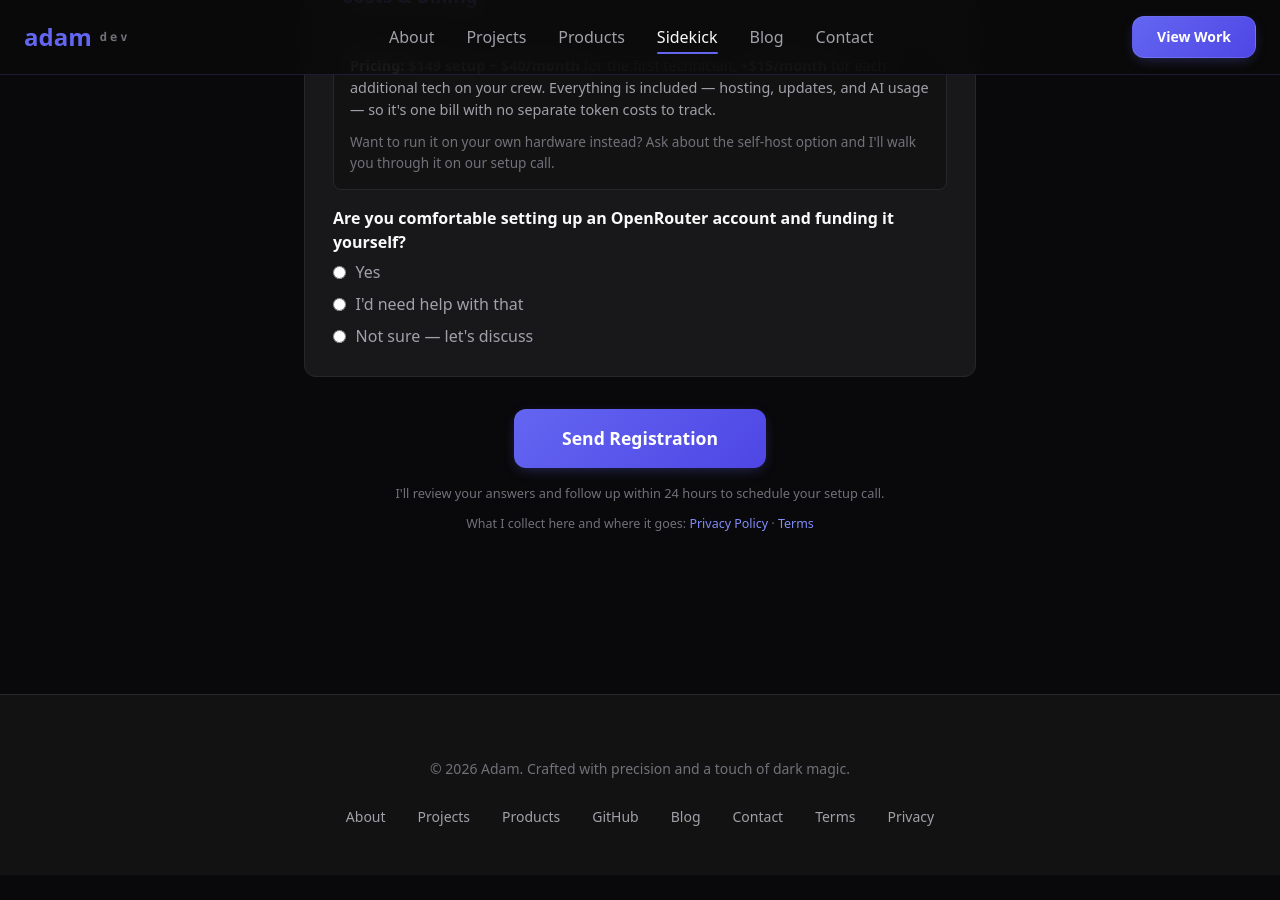
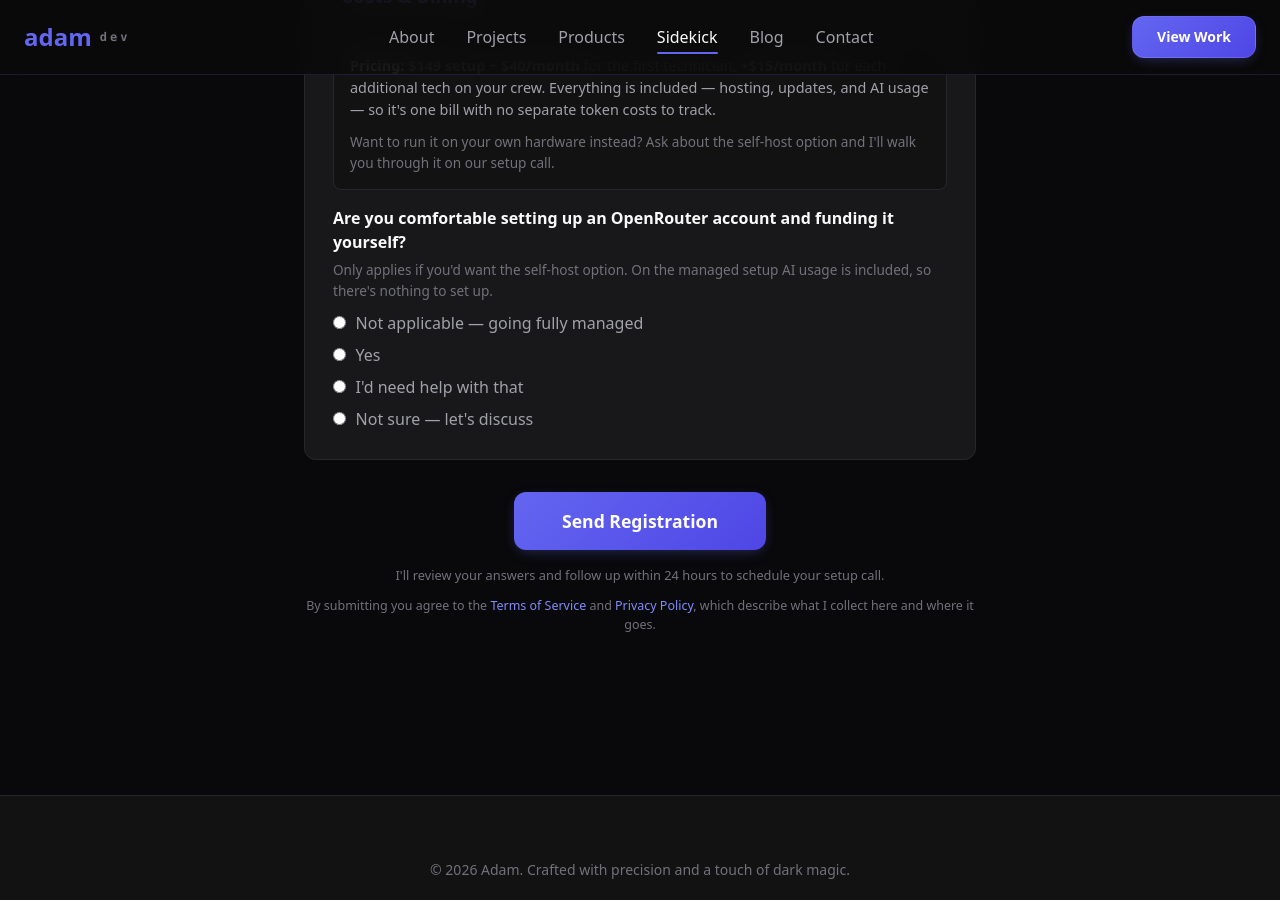
Before and after one commit to slashadams/Dev-Adam.com, a Jekyll site: the page built from field-service-sidekick/register.html, in a window 1280 px wide and 900 px high, scrolled down 3581 px. Built offline with Jekyll 4.4.1, drawn with Linux system fonts in a browser that asks for light colours; nearby versions of some CDN libraries; before the commit the page ends 4456 px from its top, so only the background shows below that.

Commit message:
Scope OpenRouter question to self-host; add ToS/Privacy consent line

```diff
--- a/field-service-sidekick/register.html
+++ b/field-service-sidekick/register.html
@@ -276,9 +276,13 @@ description: Get your own field service agent. Fill out this form and I'll spin
 
         <div>
           <label style="display:block;font-weight:600;margin-bottom:0.4rem;color:var(--text-primary)">Are you comfortable setting up an OpenRouter account and funding it yourself?</label>
+          <p style="margin:0 0 0.6rem;color:var(--text-muted);font-size:0.85rem">Only applies if you'd want the self-host option. On the managed setup AI usage is included, so there's nothing to set up.</p>
           <div style="display:flex;flex-direction:column;gap:0.5rem">
             <label style="display:flex;align-items:center;gap:0.6rem;cursor:pointer;color:var(--text-secondary)">
-              <input type="radio" name="openrouter_comfort" value="yes" required> Yes
+              <input type="radio" name="openrouter_comfort" value="managed" required> Not applicable — going fully managed
+            </label>
+            <label style="display:flex;align-items:center;gap:0.6rem;cursor:pointer;color:var(--text-secondary)">
+              <input type="radio" name="openrouter_comfort" value="yes"> Yes
             </label>
             <label style="display:flex;align-items:center;gap:0.6rem;cursor:pointer;color:var(--text-secondary)">
               <input type="radio" name="openrouter_comfort" value="help"> I'd need help with that
@@ -300,9 +304,10 @@ description: Get your own field service agent. Fill out this form and I'll spin
         </button>
         <p style="font-size:0.8rem;color:var(--text-muted);margin-top:1rem">I'll review your answers and follow up within 24 hours to schedule your setup call.</p>
         <p style="font-size:0.78rem;color:var(--text-muted);margin-top:0.75rem">
-          What I collect here and where it goes:
-          <a href="/privacy/" style="color:var(--accent-light)">Privacy Policy</a> ·
-          <a href="/terms/" style="color:var(--accent-light)">Terms</a>
+          By submitting you agree to the
+          <a href="/terms/" style="color:var(--accent-light)">Terms of Service</a> and
+          <a href="/privacy/" style="color:var(--accent-light)">Privacy Policy</a>,
+          which describe what I collect here and where it goes.
         </p>
       </div>
 
```
